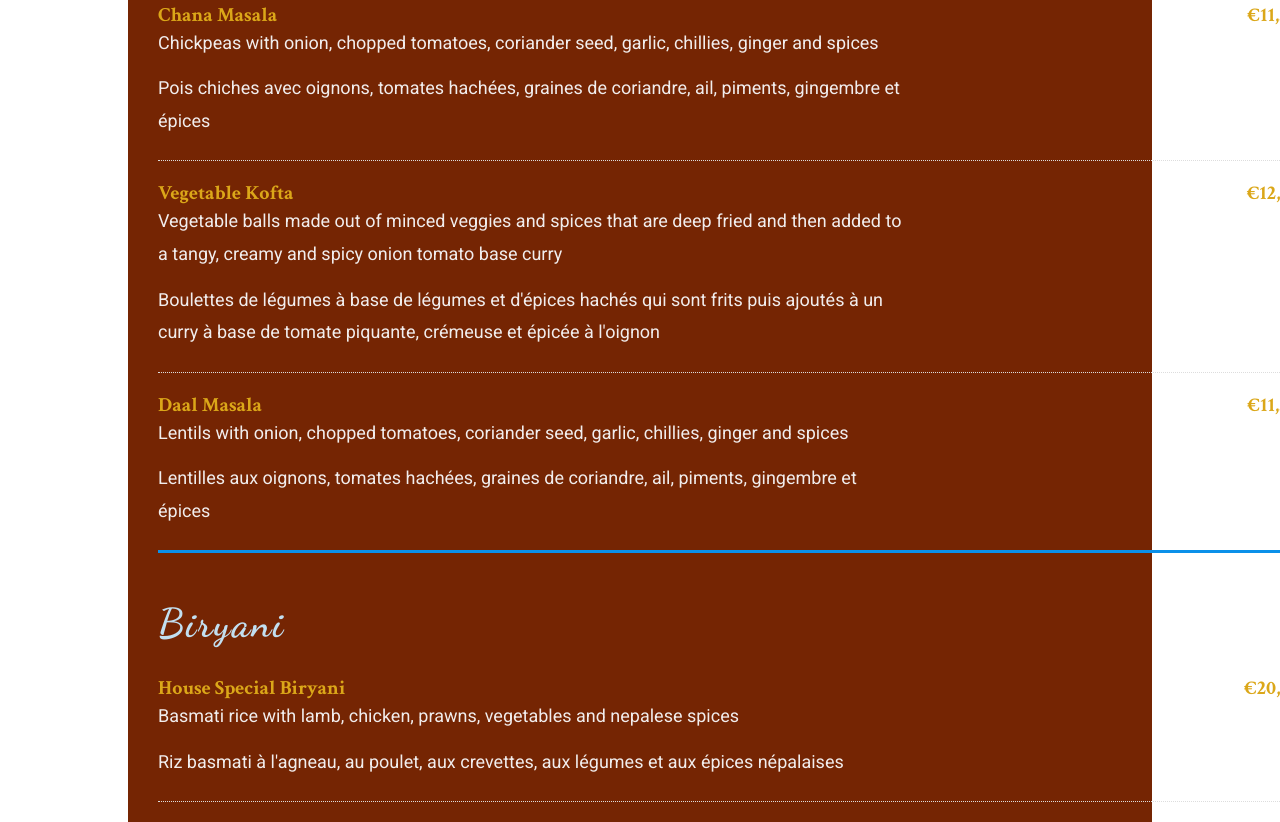
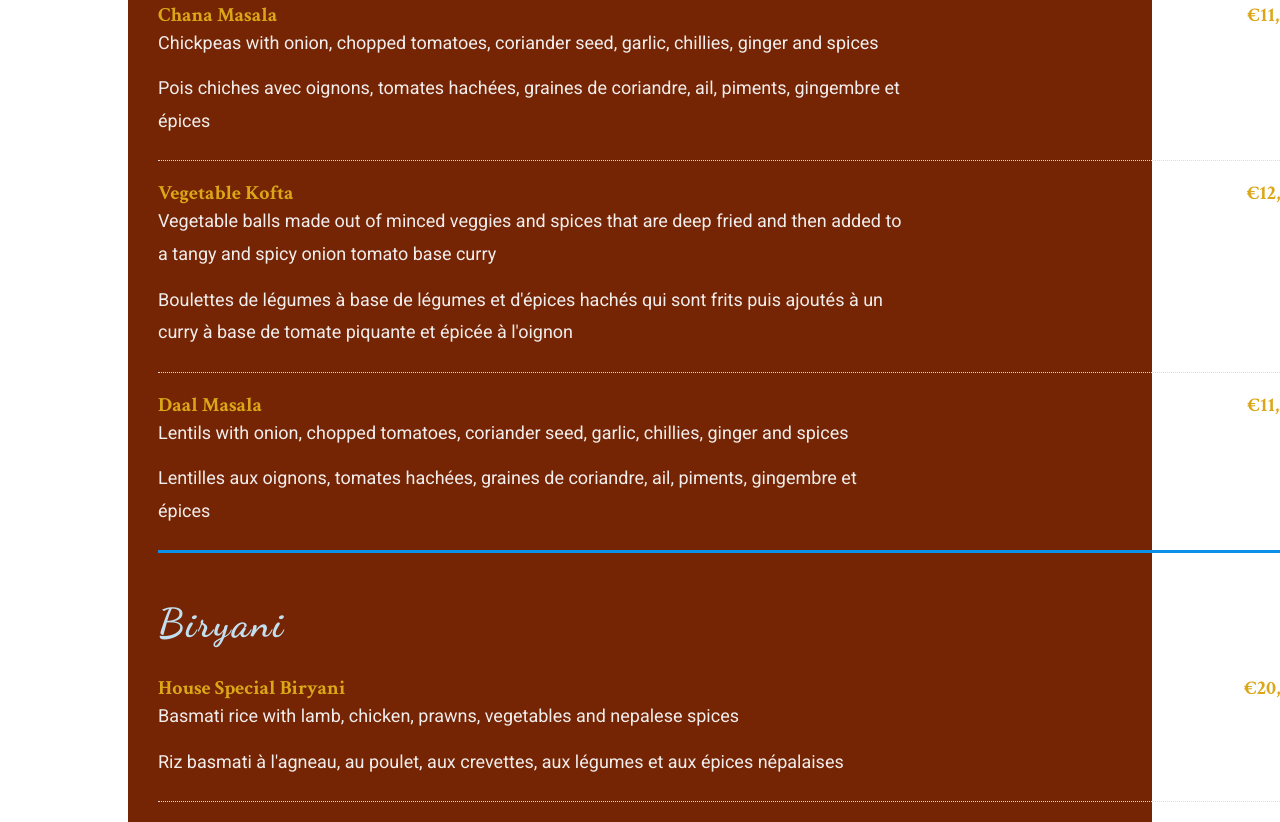
Before and after one commit to prabeshl/kantipur, a plain HTML site: page fullMenu.html in a window 1280 px wide. Shown: the part 11178-12000 px from the top of the page. Drawn offline with nearby package versions, Linux system fonts and the light colour scheme.

Commit message:
upd2023jan

```diff
--- a/fullMenu.html
+++ b/fullMenu.html
@@ -1173,10 +1173,10 @@
                             <div class="col-sm-8">
                               <h4 class="menu-title">Vegetable Kofta</h4>
                               <div class="menu-detail">
-                                Vegetable balls made out of minced veggies and spices that are deep fried and then added to a tangy, creamy and spicy onion tomato base curry
-                              </div>
-                              <div class="menu-detail">
-                                Boulettes de légumes à base de légumes et d'épices hachés qui sont frits puis ajoutés à un curry à base de tomate piquante, crémeuse et épicée à l'oignon
+                                Vegetable balls made out of minced veggies and spices that are deep fried and then added to a tangy and spicy onion tomato base curry
+                              </div>
+                              <div class="menu-detail">
+                                Boulettes de légumes à base de légumes et d'épices hachés qui sont frits puis ajoutés à un curry à base de tomate piquante et épicée à l'oignon
                               </div>
                             </div>
                             <div class="col-sm-4 menu-price-detail">
```
